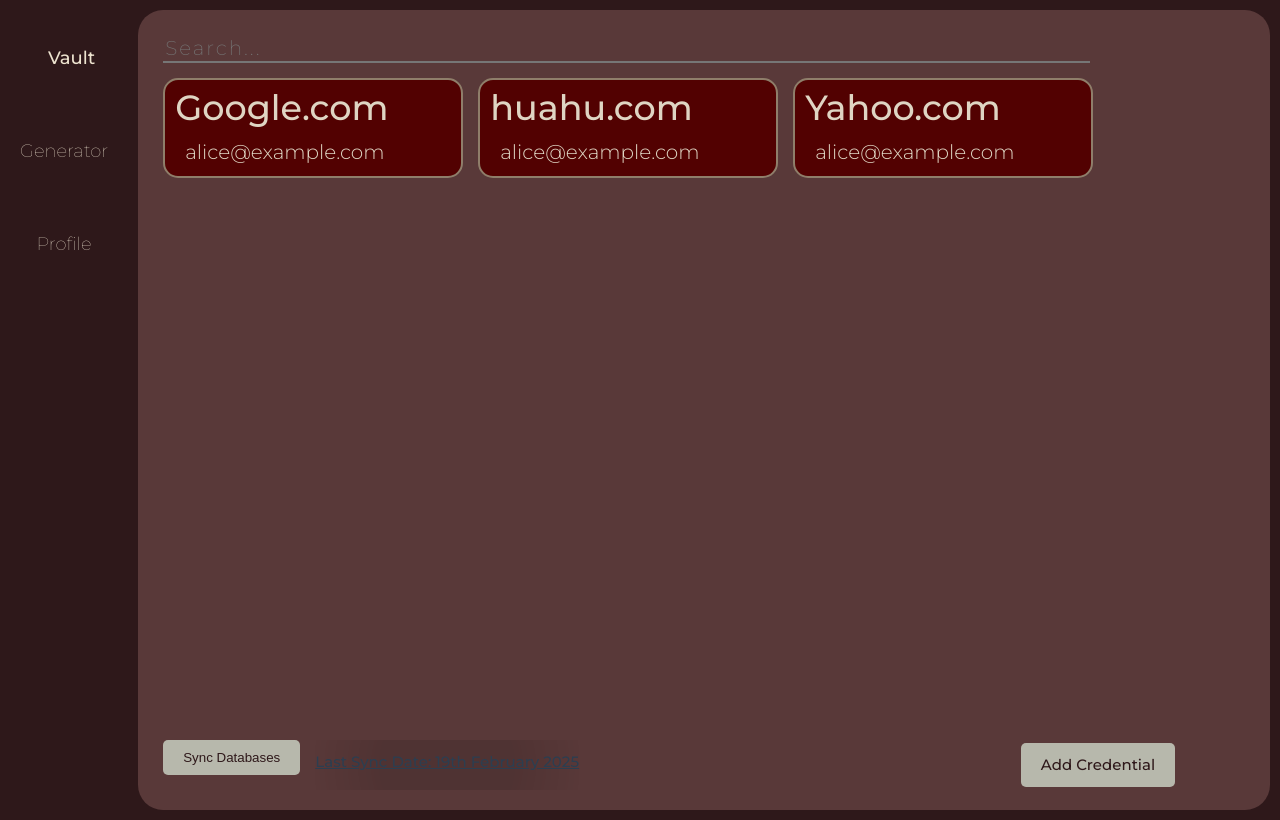
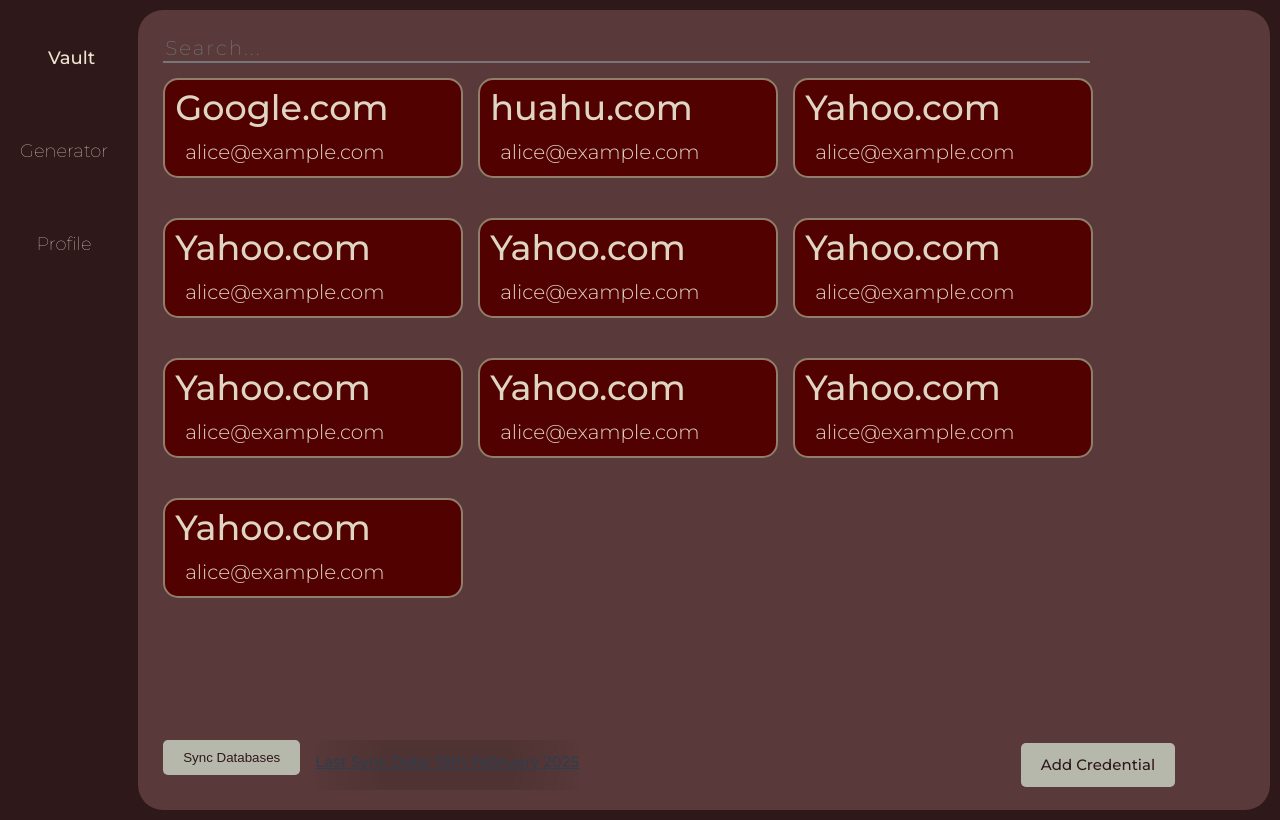
Before and after one commit to TanKyeWen/PasswordManagerWebApplication, a Vue app: page /vault in a window 1280 px wide. Built offline with nearby package versions, Linux system fonts and the light colour scheme.

Commit message:
changed some CSS

```diff
--- a/src/App.vue
+++ b/src/App.vue
@@ -8,7 +8,7 @@
 
     const showLeftNav = computed(() => {
         // List of routes where LeftNav should be hidden
-        const hiddenRoutes = ['/login', '/register'];
+        const hiddenRoutes = ['/signIn', '/signUp'];
         return !hiddenRoutes.includes(router.currentRoute.value.path);
     });
 
--- a/src/views/CredentialDetailView.vue
+++ b/src/views/CredentialDetailView.vue
@@ -9,9 +9,56 @@
         },
         setup() {
             const credentials = ref([
-                { id: 1, website: 'Google.com', username: 'alice@example.com', folders: ['Test', 'May The Fire and Flame', 'Blackns'] },
-                { id: 2, website: 'huahu.com', username: 'alice@example.com', folders: ['Test', '###@'] },
-                { id: 3, website: 'Yahoo.com', username: 'alice@example.com', folders: ['Num'] },
+            {
+                id: 1,
+                website: 'Google.com',
+                username: 'alice@example.com',
+            },
+            {
+                id: 2,
+                website: 'huahu.com',
+                username: 'alice@example.com',
+            },
+            {
+                id: 3,
+                website: 'Yahoo.com',
+                username: 'alice@example.com',
+            },
+            {
+                id: 4,
+                website: 'Yahoo.com',
+                username: 'alice@example.com',
+            },
+            {
+                id: 5,
+                website: 'Yahoo.com',
+                username: 'alice@example.com',
+            },
+            {
+                id: 6,
+                website: 'Yahoo.com',
+                username: 'alice@example.com',
+            },
+            {
+                id: 7,
+                website: 'Yahoo.com',
+                username: 'alice@example.com',
+            },
+            {
+                id: 8,
+                website: 'Yahoo.com',
+                username: 'alice@example.com',
+            },
+            {
+                id: 9,
+                website: 'Yahoo.com',
+                username: 'alice@example.com',
+            },
+            {
+                id: 10,
+                website: 'Yahoo.com',
+                username: 'alice@example.com',
+            },
             ]);
 
             const route = useRoute();
--- a/src/views/EditCredentialView.vue
+++ b/src/views/EditCredentialView.vue
@@ -11,9 +11,56 @@
     };
 
     const credentials = ref([
-        { id: 1, website: 'Google.com', username: 'alice@example.com', folders: ['Test', 'May The Fire and Flame', 'Blackns'] },
-        { id: 2, website: 'huahu.com', username: 'alice@example.com', folders: ['Test', '###@'] },
-        { id: 3, website: 'Yahoo.com', username: 'alice@example.com', folders: ['Num'] },
+    {
+            id: 1,
+            website: 'Google.com',
+            username: 'alice@example.com',
+        },
+        {
+            id: 2,
+            website: 'huahu.com',
+            username: 'alice@example.com',
+        },
+        {
+            id: 3,
+            website: 'Yahoo.com',
+            username: 'alice@example.com',
+        },
+        {
+            id: 4,
+            website: 'Yahoo.com',
+            username: 'alice@example.com',
+        },
+        {
+            id: 5,
+            website: 'Yahoo.com',
+            username: 'alice@example.com',
+        },
+        {
+            id: 6,
+            website: 'Yahoo.com',
+            username: 'alice@example.com',
+        },
+        {
+            id: 7,
+            website: 'Yahoo.com',
+            username: 'alice@example.com',
+        },
+        {
+            id: 8,
+            website: 'Yahoo.com',
+            username: 'alice@example.com',
+        },
+        {
+            id: 9,
+            website: 'Yahoo.com',
+            username: 'alice@example.com',
+        },
+        {
+            id: 10,
+            website: 'Yahoo.com',
+            username: 'alice@example.com',
+        },
     ]);
 
     const route = useRoute();
@@ -50,10 +97,16 @@
             </div>
             <div class="gen-container">
                 <div class="gen-opt">
-                    <div class="random-password-btn" @click="currentComponent = 'RandomPassView'">
+                    <div class="random-password-btn"
+                    :class="{ active: currentComponent === 'RandomPassView' }"
+                    @click="currentComponent = 'RandomPassView'"
+                    >
                         Password
                     </div>
-                    <div class="passphrase-password-btn" @click="currentComponent = 'PassphraseView'">
+                    <div class="passphrase-password-btn"
+                    :class="{ active: currentComponent === 'PassphraseView' }"
+                    @click="currentComponent = 'PassphraseView'"
+                    >
                         Passphrase
                     </div>
                 </div>
@@ -91,11 +144,6 @@
     }
     .edit-credential-container{
         flex: 1;
-    }
-    .header-txt{
-        font-size: 30px;
-        font-weight: 600;
-        margin-bottom: 25px;
     }
     .input-container{
         font-size: 30px;
@@ -147,28 +195,35 @@
     .gen-opt{
         display: flex;
         justify-content: center;
-        font-size: 30px;
+        font-size: 25px;
         padding-bottom: 25px;
     }
-    .random-password-btn{
+    .random-password-btn, .passphrase-password-btn{
+        cursor: pointer;
         border-width: 2px;
         border-style: solid;
         border-color: #8F7E6A;
+        padding-right: 15px;
+        padding-left: 15px;
+        min-width: 250px;
+        background-color: inherit;
+        color: inherit;
+    }
+    .random-password-btn{
         border-top-left-radius: 25px;
         border-bottom-left-radius: 25px;
         text-align: right;
-        padding-right: 15px;
-        min-width: 250px;
     }
     .passphrase-password-btn{
-        border-width: 2px;
-        border-style: solid;
-        border-color: #8F7E6A;
         border-top-right-radius: 25px;
         border-bottom-right-radius: 25px;
         text-align: left;
-        padding-left: 15px;
-        min-width: 250px;
+    }
+    .active{
+        background-color: #8F7E6A !important;
+        color: #503333 !important;
+        font-weight: bold;
+        box-shadow: 0 2px 4px rgba(0, 0, 0, 0.2);
     }
     .action-section{
         position: fixed;
--- a/src/views/PasswordHealthView.vue
+++ b/src/views/PasswordHealthView.vue
@@ -31,10 +31,10 @@
     ])
 
     const router = useRouter();
-    const redirectToIndividualPage = (credentialID : number) => {
+    const redirectToEdit = (credentialID : number) => {
         router.push({
-            name:'credentialDetail',
-            params: { id: credentialID }
+            name:'editCredential',
+            query: { id: credentialID }
         })
     }
 </script>
@@ -66,7 +66,7 @@
             <div class="credential-header">Weak or Repeated Password</div>
             <div class="credential-container">
                 <div v-for="credential in credentials" class="individual-credential-container"
-                    @click="redirectToIndividualPage(credential.id)">
+                    @click="redirectToEdit(credential.id)">
                     <div class="website-txt">
                         {{ credential.website }}
                     </div>
@@ -146,9 +146,11 @@
     }
     .credential-container{
         display: flex;
+        flex-wrap: wrap;
         gap: 15px;
     }
     .individual-credential-container{
+        flex: 0 0 calc((100% - 60px) / 5);
         min-width: 300px;
         min-height: 100px;
         max-width: 300px;
--- a/src/views/VaultView.vue
+++ b/src/views/VaultView.vue
@@ -19,20 +19,52 @@
             id: 1,
             website: 'Google.com',
             username: 'alice@example.com',
-            folders: ['Test', 'May The Fire and Flame', 'Blackns'],
         },
         {
             id: 2,
             website: 'huahu.com',
             username: 'alice@example.com',
-            folders: ['Test', '###@'],
         },
         {
             id: 3,
             website: 'Yahoo.com',
             username: 'alice@example.com',
-            folders: ['Num'],
-        }
+        },
+        {
+            id: 4,
+            website: 'Yahoo.com',
+            username: 'alice@example.com',
+        },
+        {
+            id: 5,
+            website: 'Yahoo.com',
+            username: 'alice@example.com',
+        },
+        {
+            id: 6,
+            website: 'Yahoo.com',
+            username: 'alice@example.com',
+        },
+        {
+            id: 7,
+            website: 'Yahoo.com',
+            username: 'alice@example.com',
+        },
+        {
+            id: 8,
+            website: 'Yahoo.com',
+            username: 'alice@example.com',
+        },
+        {
+            id: 9,
+            website: 'Yahoo.com',
+            username: 'alice@example.com',
+        },
+        {
+            id: 10,
+            website: 'Yahoo.com',
+            username: 'alice@example.com',
+        },
     ])
 
     const syncClick = () => {
@@ -116,9 +148,11 @@
     }
     .credential-container{
         display: flex;
+        flex-wrap: wrap;
         gap: 15px;
     }
     .individual-credential-container{
+        flex: 0 0 calc((100% - 60px) / 5);
         min-width: 300px;
         min-height: 100px;
         max-width: 300px;
```
Also changed, not shown: src/views/AddCredentialView.vue (+33 -18 lines). Lines whose indentation alone changed are shown as unchanged.
